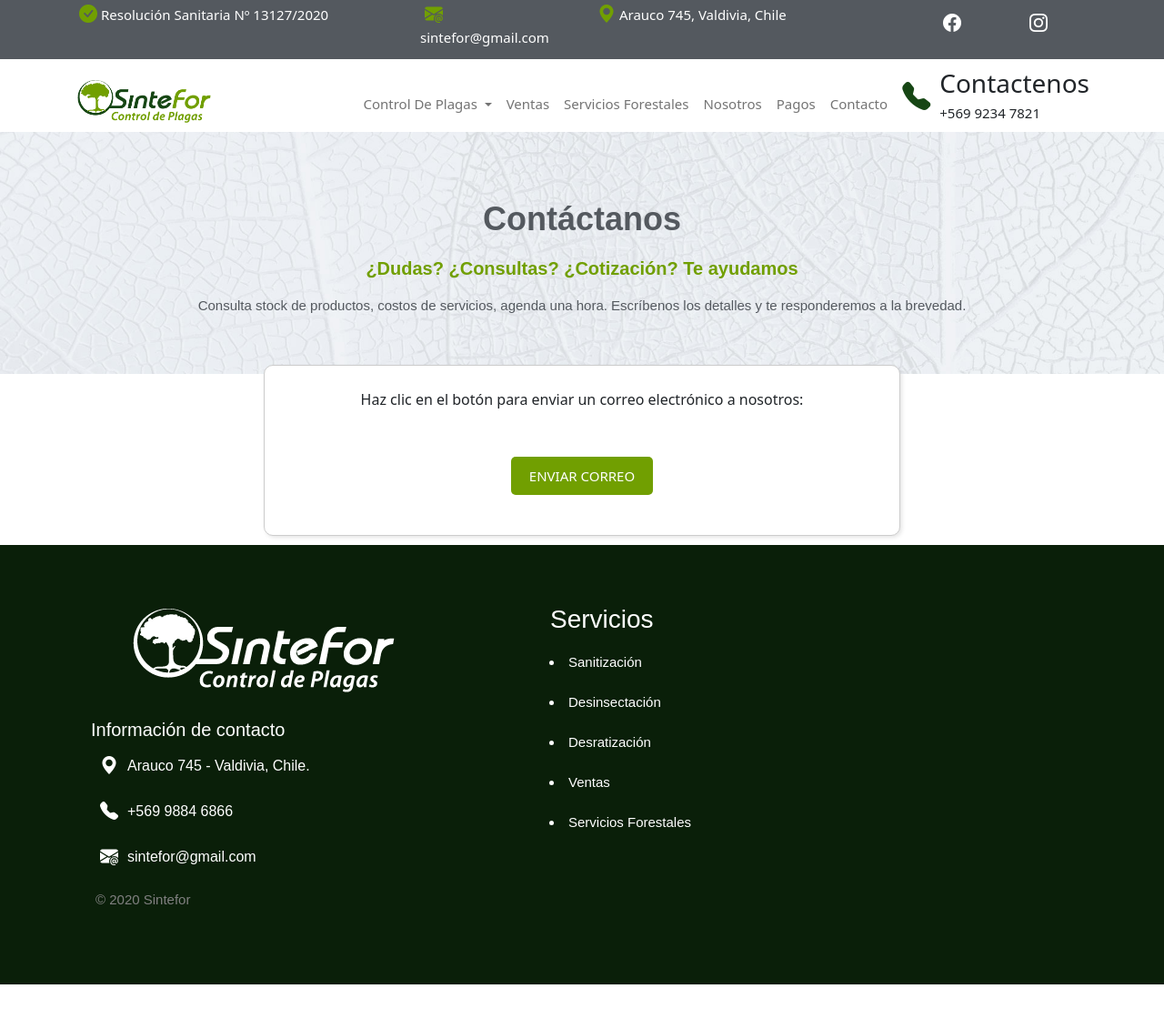
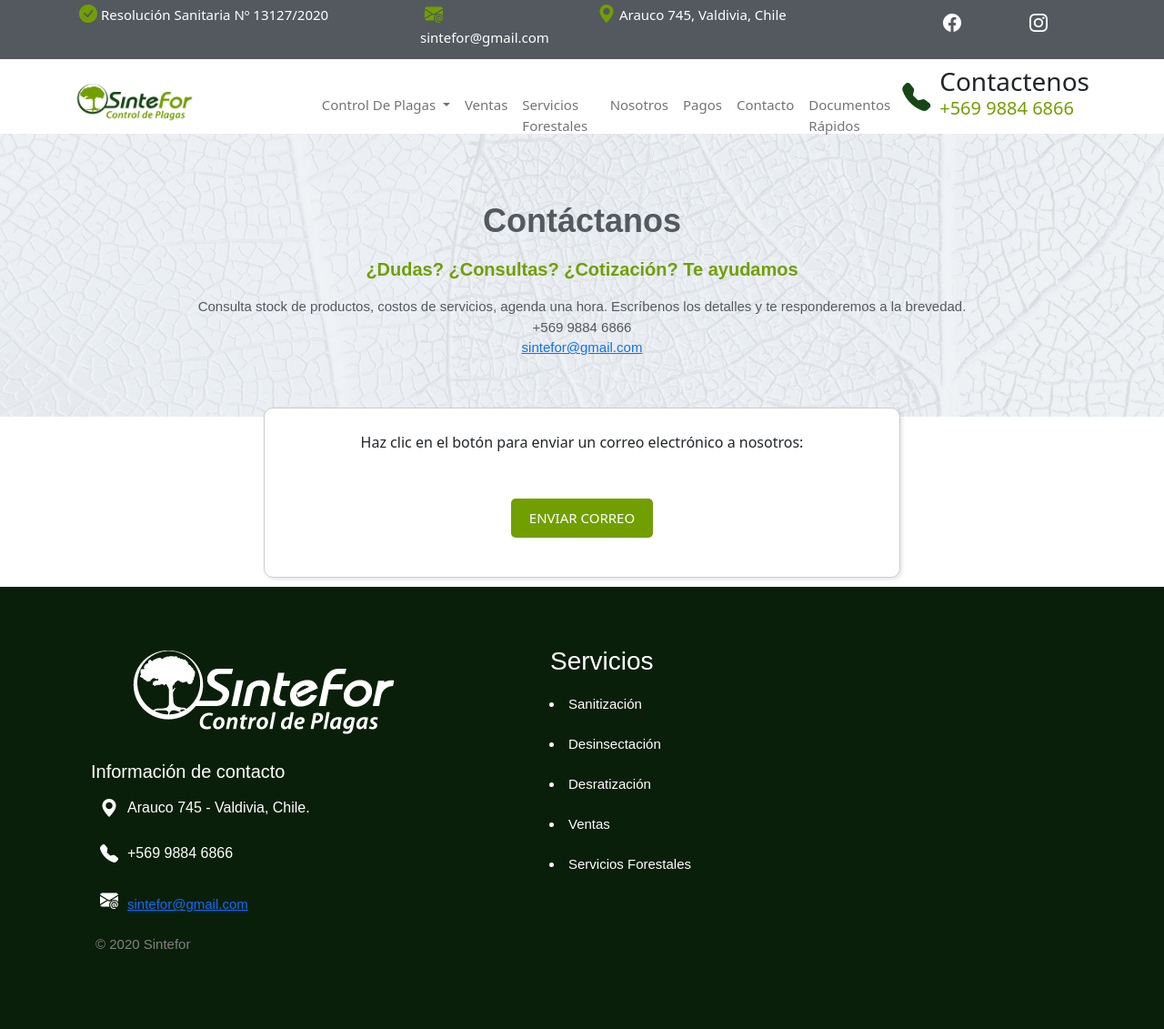
Before and after one commit to abassoman/Sintefor_pagina, a plain HTML site: page contacto.html in a window 1280 px wide. Shown: the whole page at 91% size. Before the commit the page ends 1082 px from the top, so only its background shows below. Drawn offline with nearby package versions, Linux system fonts and the light colour scheme.

Commit message:
actualizacion botones correo

```diff
--- a/assets/css/style.css
+++ b/assets/css/style.css
@@ -76,6 +76,10 @@
     top: 0;
     z-index: 100;
     background-color: #ffffff;
+}
+
+.header-active .contacto h5{
+    color: #719F01;
 }
 
 
--- a/contacto.html
+++ b/contacto.html
@@ -61,12 +61,15 @@
                             <li class="nav-item">
                                 <a class="nav-link" href="contacto.html">Contacto</a>
                             </li>
+                            <li class="nav-item">
+                                <a class="nav-link" href="index.html#documentos_rapidos">Documentos Rápidos</a>
+                            </li>
                         </ul>
                         <div class="contacto">
                             <i class="bi bi-telephone-fill"></i>
                             <div>
                                 <h3>Contactenos</h3>
-                                <p>+569 9234 7821</p>
+                                <h5>+569 9884 6866</h5>
                             </div>
                         </div>
                     </div>
@@ -83,6 +86,14 @@
                 </h3>
                 <p>
                     Consulta stock de productos, costos de servicios, agenda una hora. Escríbenos los detalles y te responderemos a la brevedad.
+                </p>
+                <p>
+                    +569 9884 6866
+                </p>
+                <p>
+                    <a href="mailto:sintefor@gmail.com?subject=Correo de Contacto" target="_blank">
+                        sintefor@gmail.com
+                    </a>
                 </p>
             </div>
             <div class="contenido-info-contacto">
@@ -104,7 +115,11 @@
                             <ul>
                                 <li><i class="bi bi-geo-alt-fill"></i> Arauco 745 - Valdivia, Chile.</li>
                                 <li><i class="bi bi-telephone-fill"></i> +569 9884 6866</li>
-                                <li><i class="bi bi-envelope-at-fill"></i> sintefor@gmail.com</li>
+                                <li><i class="bi bi-envelope-at-fill"></i>
+                                    <a href="mailto:sintefor@gmail.com?subject=Correo de Contacto" target="_blank">
+                                        sintefor@gmail.com
+                                    </a>
+                                </li>
                                 <li>
                                     <div class="c-sintefor">
                                         <a href="ventas.html">© 2020 Sintefor</a>
```
Also changed, not shown: control-de-acaros.html (+7 -2 lines), desinsectacion.html (+7 -2 lines), desratizacion.html (+7 -2 lines), index.html (+3 -1 lines), nosotros.html (+7 -2 lines), sanitizacion.html (+7 -2 lines), servicios-forestales.html (+7 -2 lines), transferencia.html (+7 -2 lines), ventas.html (+7 -2 lines).
